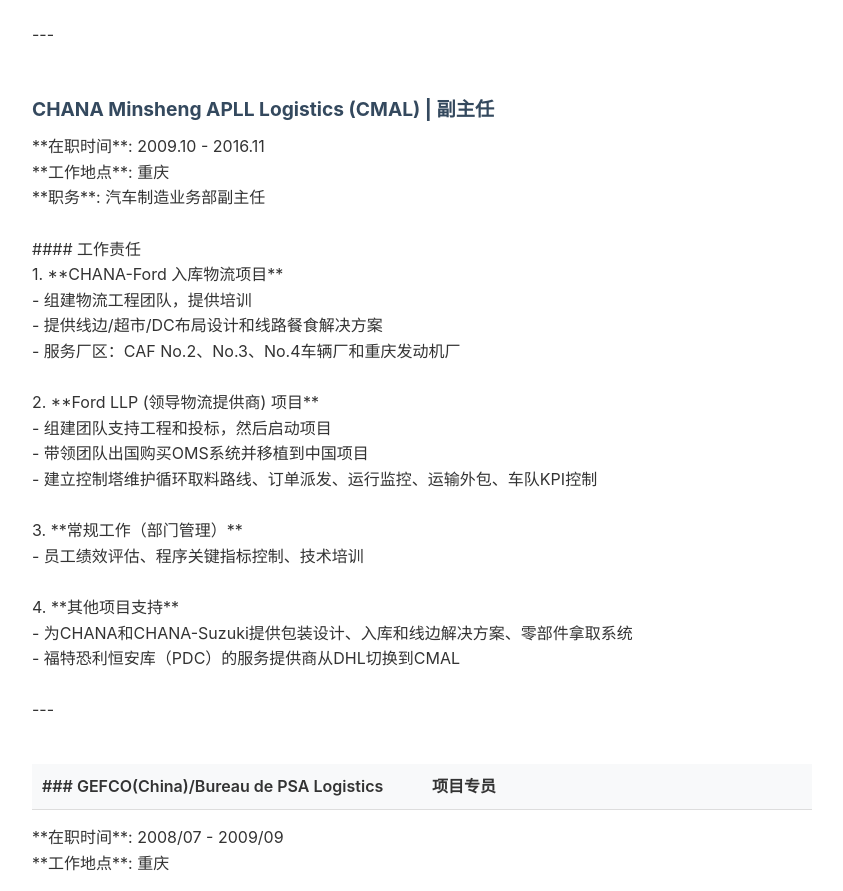
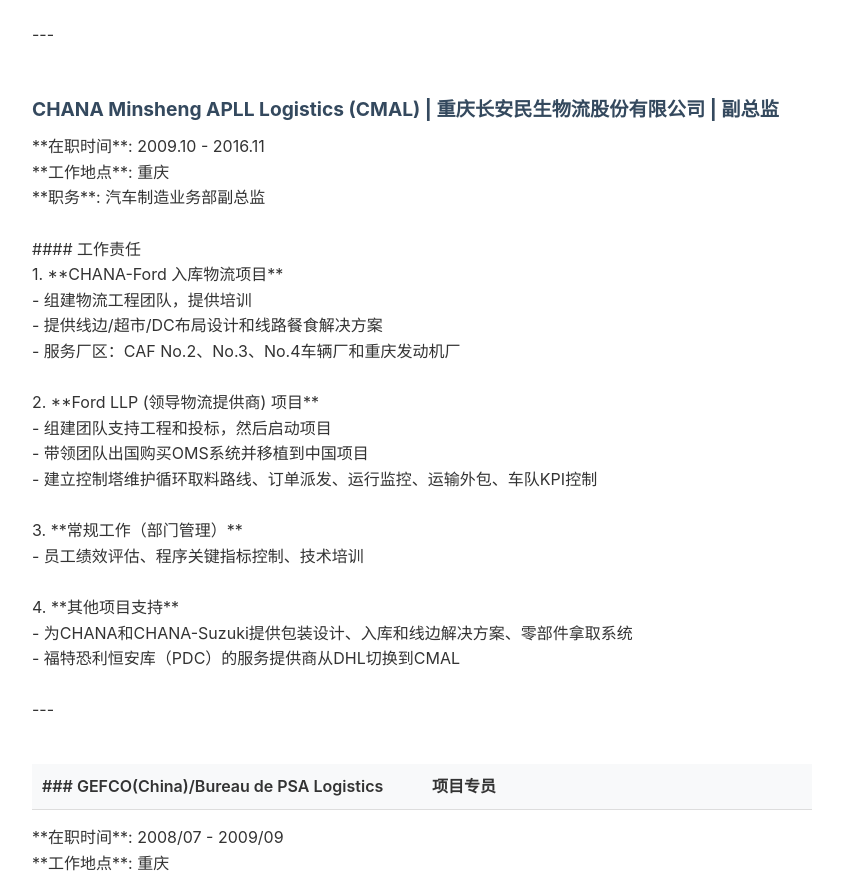
Before and after one commit to liutianzhu/mycareer, a plain HTML site: page index.html in a window 1280 px wide. Shown: the part 4381-5272 px from the top of the page, without its empty margins (218-1061 px from the left). Drawn offline with Linux system fonts and the light colour scheme.

Commit message:
fix: 修正CMAL公司名称和职务称号

```diff
--- a/index.html
+++ b/index.html
@@ -166,10 +166,10 @@
 <br>
 <p>---</p>
 <br>
-<h3>CHANA Minsheng APLL Logistics (CMAL) | 副主任</h3>
+<h3>CHANA Minsheng APLL Logistics (CMAL) | 重庆长安民生物流股份有限公司 | 副总监</h3>
 <p>**在职时间**: 2009.10 - 2016.11  </p>
 <p>**工作地点**: 重庆  </p>
-<p>**职务**: 汽车制造业务部副主任</p>
+<p>**职务**: 汽车制造业务部副总监</p>
 <br>
 <p>#### 工作责任</p>
 <p>1. **CHANA-Ford 入库物流项目**</p>
```
Also changed, not shown: 1 other file.
